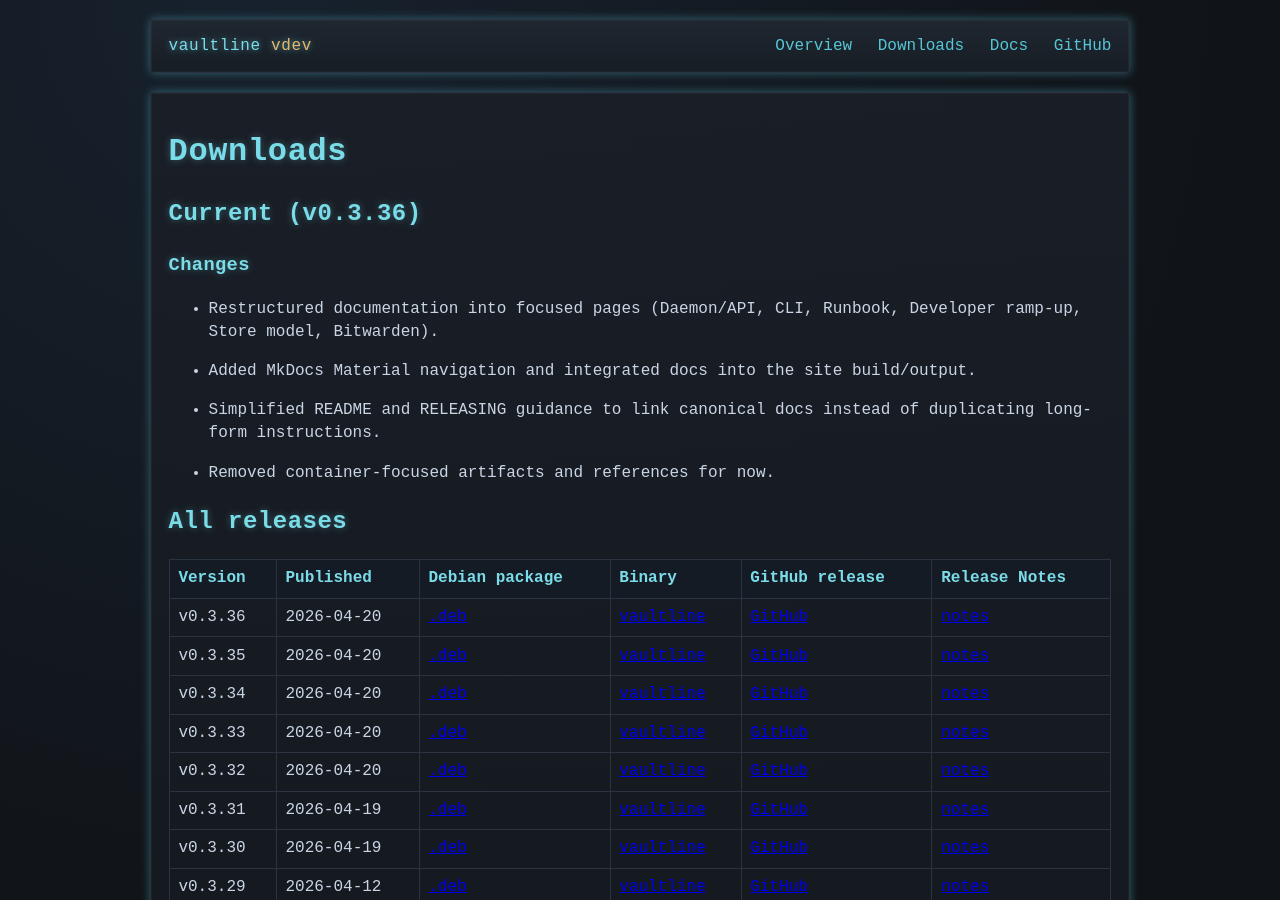
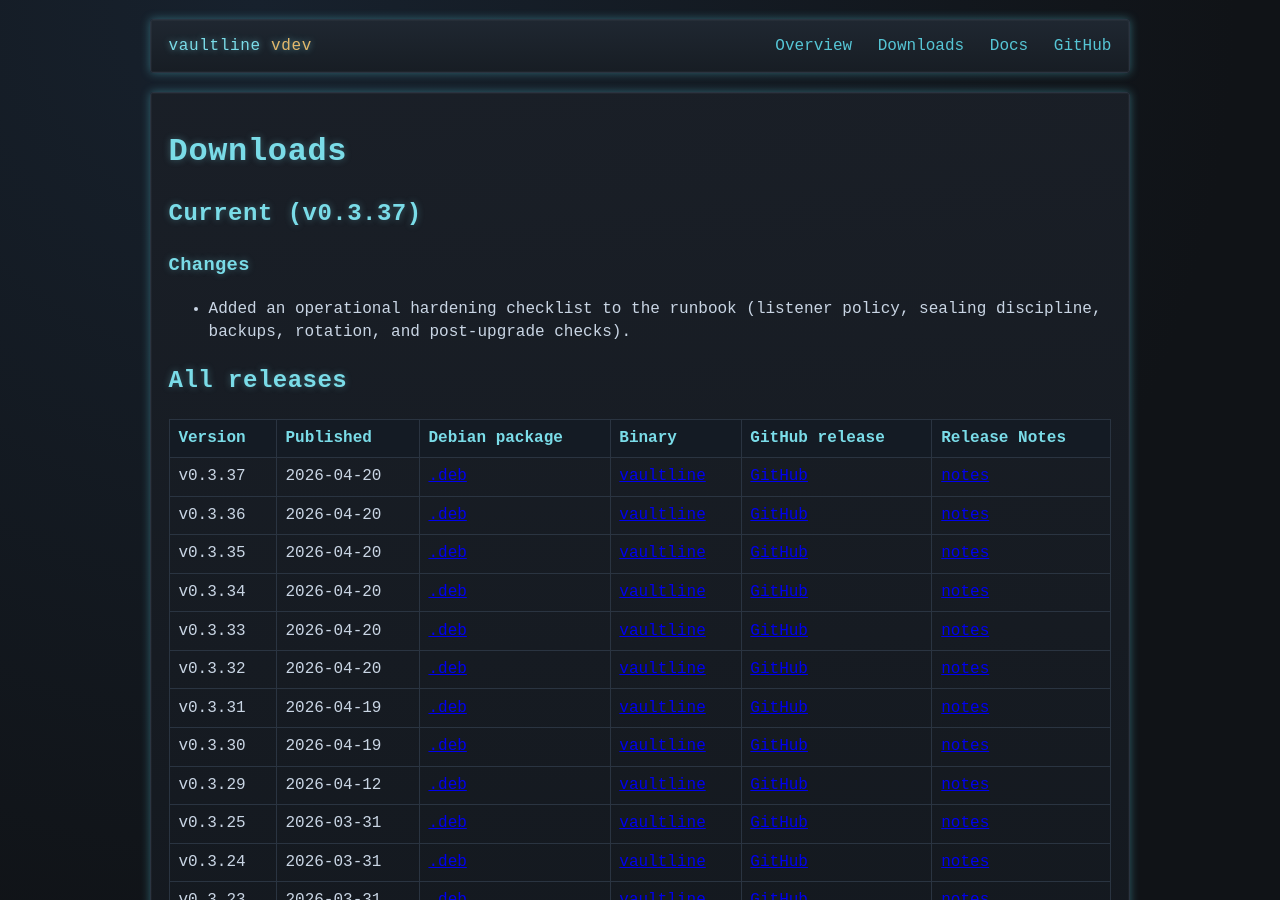
Before and after one commit to micwin/vaultline, a Jekyll site: the page built from site-src/downloads.md, in a window 1280 px wide and 900 px high. Built offline with Jekyll 4.4.1, drawn with Linux system fonts in a browser that asks for light colours.

Commit message:
chore(release): prepare v0.3.37

```diff
--- a/site-src/_data/current.json
+++ b/site-src/_data/current.json
@@ -1,9 +1,6 @@
 {
-  "version": "0.3.36",
+  "version": "0.3.37",
   "changes": [
-    "Restructured documentation into focused pages (Daemon/API, CLI, Runbook, Developer ramp-up, Store model, Bitwarden).",
-    "Added MkDocs Material navigation and integrated docs into the site build/output.",
-    "Simplified README and RELEASING guidance to link canonical docs instead of duplicating long-form instructions.",
-    "Removed container-focused artifacts and references for now."
+    "Added an operational hardening checklist to the runbook (listener policy, sealing discipline, backups, rotation, and post-upgrade checks)."
   ]
 }
--- a/site-src/_data/releases.json
+++ b/site-src/_data/releases.json
@@ -1,4 +1,12 @@
 [
+  {
+    "version": "v0.3.37",
+    "published": "2026-04-20",
+    "deb_url": "https://github.com/micwin/vaultline/releases/download/v0.3.37/vaultline_0.3.37_amd64.deb",
+    "binary_url": "https://github.com/micwin/vaultline/releases/download/v0.3.37/vaultline",
+    "release_url": "https://github.com/micwin/vaultline/releases/tag/v0.3.37",
+    "notes_url": "/release-notes/v0.3.37/"
+  },
   {
     "version": "v0.3.36",
     "published": "2026-04-20",
--- /dev/null
+++ b/site-src/release-notes/v0.3.37.md
@@ -0,0 +1,10 @@
+---
+layout: default
+title: Release Notes v0.3.37
+---
+
+# Release Notes v0.3.37
+
+## Changes
+
+- Added an operational hardening checklist to the runbook (listener policy, sealing discipline, backups, rotation, and post-upgrade checks).
```
Also changed, not shown: 1 other file.
